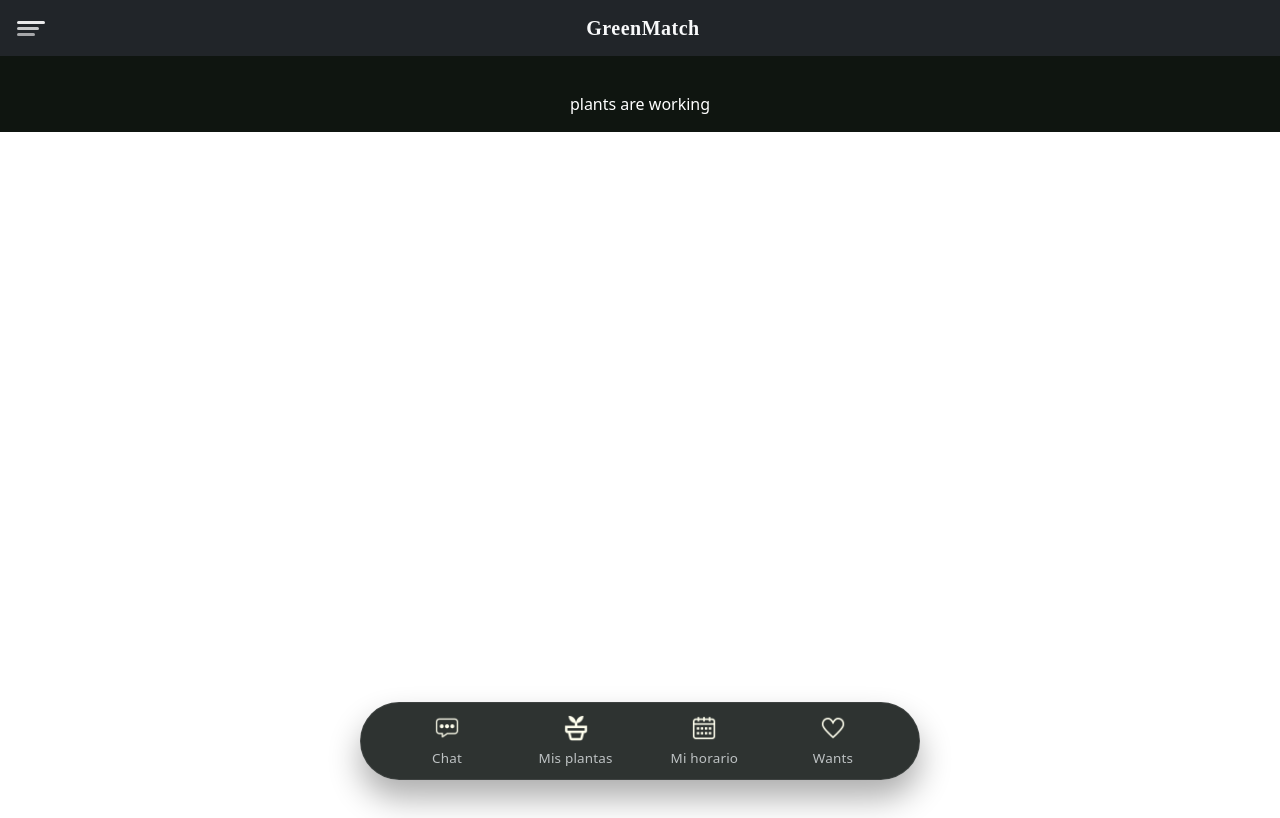
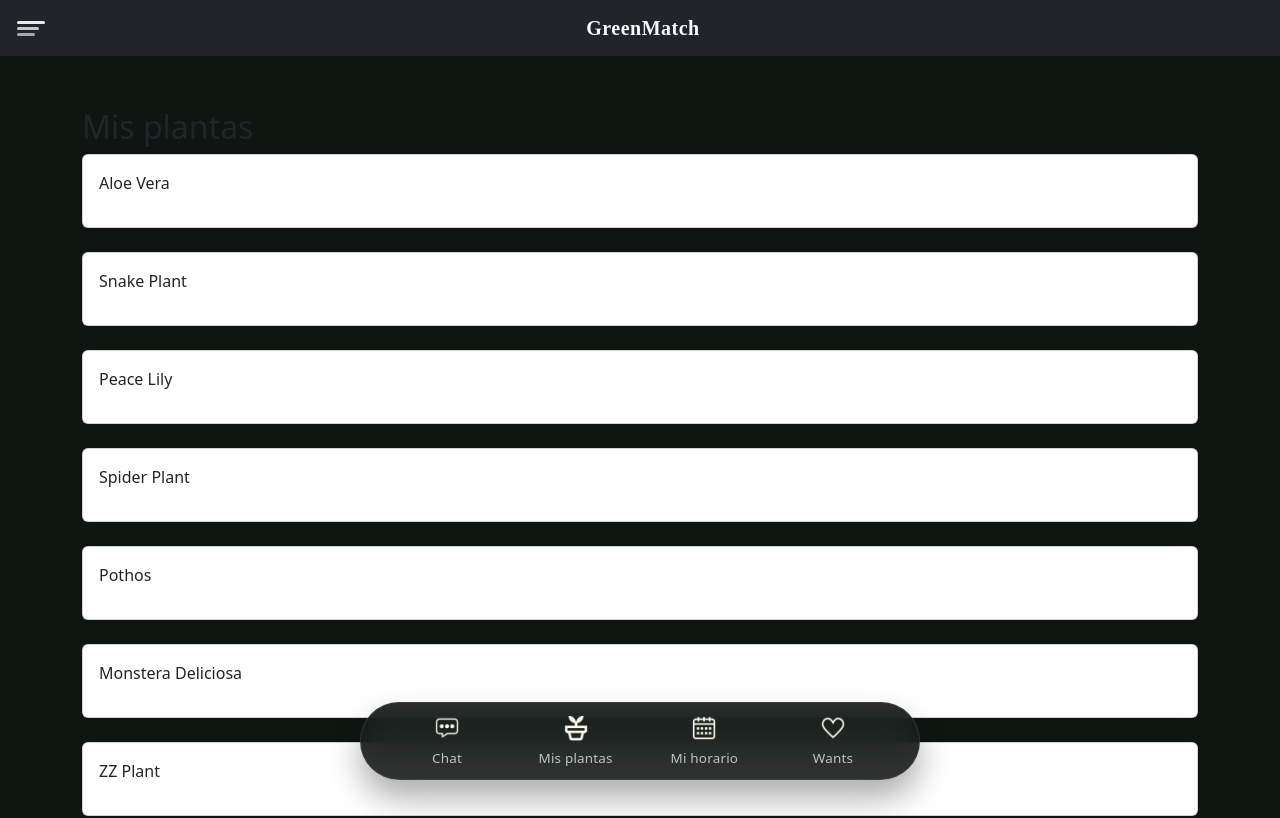
Before and after one commit to jrpinto2005/GreenMatchFrontAngular, an Angular app in the folder greenMatchApp/Front/: page /mis-plantas in a window 1280 px wide. Shown: the top 818 px of the page. Built offline with nearby package versions, Linux system fonts and the light colour scheme; a web font is replaced by a local one.

Commit message:
list working

```diff
--- a/greenMatchApp/Front/src/app/app.config.ts
+++ b/greenMatchApp/Front/src/app/app.config.ts
@@ -2,11 +2,13 @@ import { ApplicationConfig, provideZoneChangeDetection } from '@angular/core';
 import { provideRouter } from '@angular/router';
 import { provideClientHydration, withEventReplay } from '@angular/platform-browser';
 import { routes } from './app.routes';
+import { provideHttpClient, withFetch } from '@angular/common/http';
 
 export const appConfig: ApplicationConfig = {
   providers: [
     provideZoneChangeDetection({ eventCoalescing: true }),
     provideRouter(routes),
-    provideClientHydration(withEventReplay())
+    provideClientHydration(withEventReplay()),
+    provideHttpClient(withFetch())
   ]
 };
--- a/greenMatchApp/Front/src/app/mis-plantas/mis-plantas.component.html
+++ b/greenMatchApp/Front/src/app/mis-plantas/mis-plantas.component.html
@@ -1,7 +1,19 @@
 <app-barra-superior></app-barra-superior>
 <main class="mis-plantas-page">
-  <p class="text-white">
-    plants are working
-  </p>
+  <div class="container mt-3">
+    <h2>Mis plantas</h2>
+    <div class="plant-list" *ngIf="plantas && plantas.length">
+      <div class="mb-4" *ngFor="let planta of plantas">
+        <div class="card p-3">
+          <p>{{ planta.name }}</p>
+        </div>
+      </div>
+    </div>
+
+  </div>
+
+  <div *ngIf="!plantas || plantas.length === 0" class="text-muted">No tienes plantas guardadas.</div>
+
 </main>
+<div class="bottom-gap"></div>
 <app-barra-inferior></app-barra-inferior>
--- a/greenMatchApp/Front/src/app/mis-plantas/mis-plantas.component.scss
+++ b/greenMatchApp/Front/src/app/mis-plantas/mis-plantas.component.scss
@@ -6,3 +6,8 @@
     padding-bottom: calc(var(--bottom-bar-gap) + env(safe-area-inset-bottom));
     background-color: #0f1510;
 }
+
+.bottom-gap {
+    height: 80px;
+    background-color: #0f1510;
+}
--- a/greenMatchApp/Front/src/app/mis-plantas/mis-plantas.component.ts
+++ b/greenMatchApp/Front/src/app/mis-plantas/mis-plantas.component.ts
@@ -2,21 +2,50 @@ import { Component, OnInit } from '@angular/core';
 import { BarraInferiorComponent } from '../barra-inferior/barra-inferior.component';
 import { BarraSuperiorComponent } from '../barra-superior/barra-superior.component';
 import { CommonModule } from '@angular/common';
+import { HttpClient } from '@angular/common/http';
+
+interface Plant {
+  id?: number;
+  name?: string;
+  // add fields that match assets/data/plants.json
+}
 
 @Component({
   selector: 'mis-plantas',
   standalone: true,
-  imports: [BarraInferiorComponent,
-            BarraSuperiorComponent,
-            CommonModule],
+  imports: [
+    BarraInferiorComponent,
+    BarraSuperiorComponent,
+    CommonModule
+    // remove HttpClientModule here — HttpClient is provided at app root via provideHttpClient()
+  ],
   templateUrl: './mis-plantas.component.html',
-  styleUrls: ['./mis-plantas.component.scss'],
+  styleUrls: ['./mis-plantas.component.scss']
 })
 export class MisPlantasComponent implements OnInit {
 
-  constructor() { }
+  plantas: Plant[] = [];
+
+  constructor(private http: HttpClient) { }
 
   ngOnInit() {
+    this.http.get<any>('assets/data/plants.json')
+      .subscribe({
+        next: data => {
+          // Normalize response into an array to avoid NG02200 / NG0900
+          if (Array.isArray(data)) {
+            this.plantas = data;
+          } else if (data && Array.isArray(data.plants)) {
+            this.plantas = data.plants;
+          } else if (data && typeof data === 'object') {
+            // fallback: convert object keyed by id into array of values
+            this.plantas = Object.values(data) as Plant[];
+          } else {
+            this.plantas = [];
+          }
+        },
+        error: err => console.error('Failed to load plants.json', err)
+      });
   }
 
 }
--- a/greenMatchApp/Front/src/main.ts
+++ b/greenMatchApp/Front/src/main.ts
@@ -1,7 +1,12 @@
 import { bootstrapApplication } from '@angular/platform-browser';
 import { appConfig } from './app/app.config';
 import { AppComponent } from './app/app.component';
+import { provideHttpClient, withFetch } from '@angular/common/http';
 
+const providers = [
+  ...(appConfig?.providers ?? []),
+  provideHttpClient(withFetch()), // ensures HttpClient is available and uses fetch (recommended for SSR)
+];
 
-bootstrapApplication(AppComponent, appConfig)
+bootstrapApplication(AppComponent, { ...appConfig, providers })
   .catch((err) => console.error(err));
```
